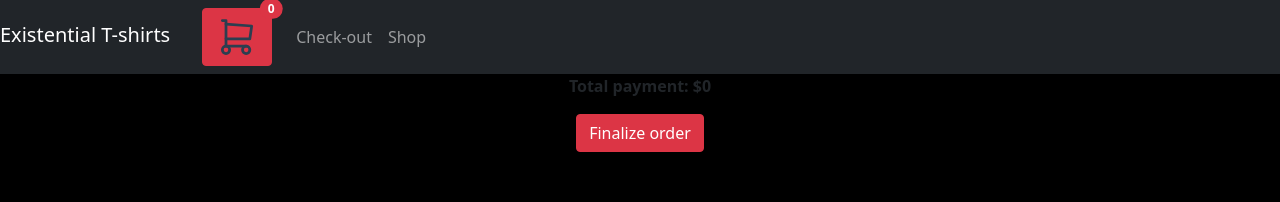
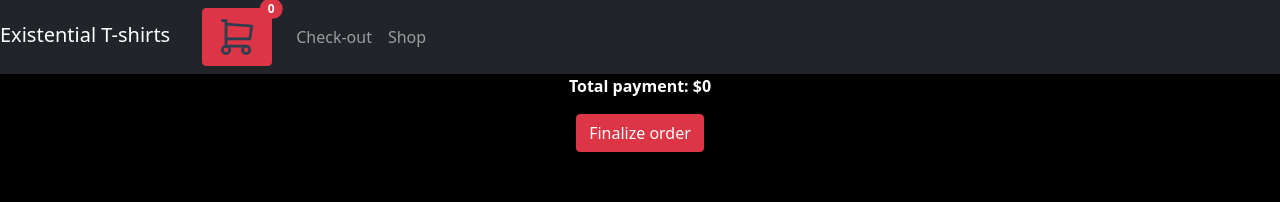
Before and after one commit to muratcan-yuksel/shopping-cart-react, a React (Create React App) app: page /CheckOut in a window 1280 px wide. Shown: the top 202 px of the page. Built offline with nearby package versions, Linux system fonts and the light colour scheme.

Commit message:
fuck github pages, I'm gonna deploy on netlify, it's super easy and no config needed

```diff
--- a/src/styles/layout.css
+++ b/src/styles/layout.css
@@ -1,5 +1,6 @@
 body{
     background-color: black;
+    color:white;
 }
 
 .body{
```
Also changed, not shown: package.json (+13 -11 lines).
